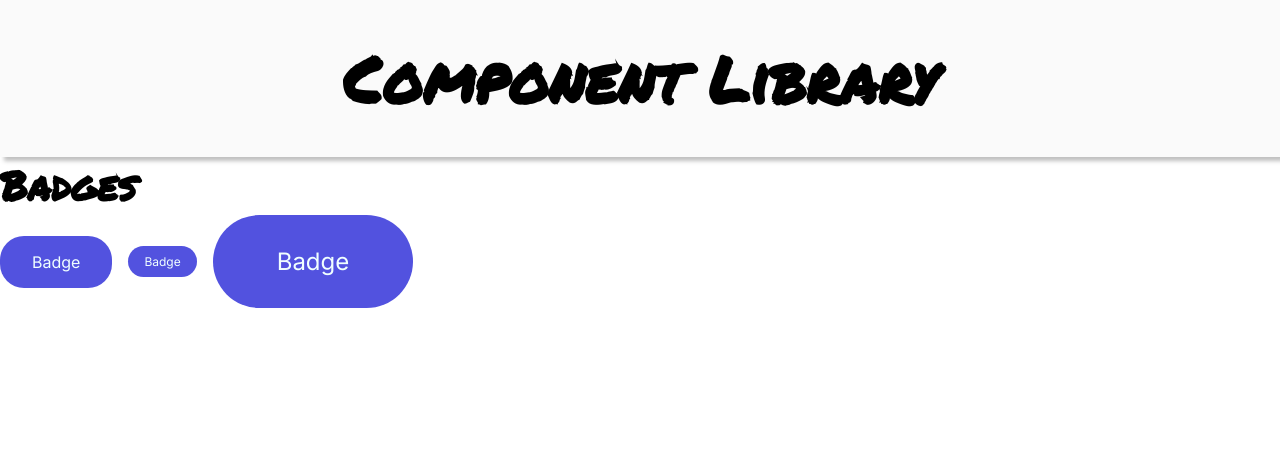
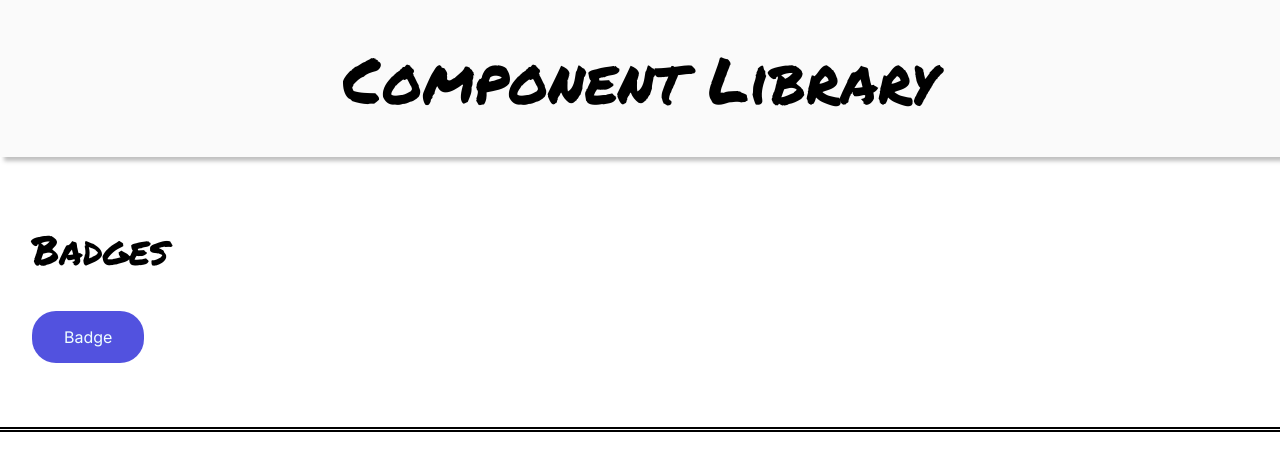
Before and after one commit to Tyriol/component-library, a React (Vite) app: page / in a window 1280 px wide. Shown: the top 470 px of the page. Built offline with nearby package versions, Linux system fonts and the light colour scheme.

Commit message:
add section component and migrate initial badge to test from App

```diff
--- a/src/App.css
+++ b/src/App.css
@@ -6,21 +6,11 @@ header {
   box-shadow: 4px 4px 4px rgba(0, 0, 0, 0.25);
 }
 
+main {
+  width: 1280px;
+  margin: 0 auto;
+}
+
 h1 {
   font-size: 4rem;
 }
-
-.badges {
-  display: flex;
-  flex-direction: column;
-}
-
-.badges > h2 {
-  font-size: 2.5rem;
-}
-
-.badge-options {
-  display: flex;
-  gap: 1rem;
-  align-items: center;
-}
--- a/src/App.tsx
+++ b/src/App.tsx
@@ -1,4 +1,5 @@
 import "./App.css";
+import Section from "./components/Section/Section";
 import Badge from "./components/Badge/Badge";
 
 function App() {
@@ -8,14 +9,9 @@ function App() {
         <h1>Component Library</h1>
       </header>
       <main>
-        <section className="badges">
-          <h2>Badges</h2>
-          <div className="badge-options">
-            <Badge />
-            <Badge size="sm" />
-            <Badge size="lg" />
-          </div>
-        </section>
+        <Section title="Badges">
+          <Badge />
+        </Section>
       </main>
     </>
   );
--- /dev/null
+++ b/src/components/Section/Section.module.css
@@ -0,0 +1,17 @@
+.section {
+  display: flex;
+  flex-direction: column;
+  gap: 2rem;
+  padding: 4rem 2rem;
+  border-bottom: thick double #000;
+}
+
+.section > h2 {
+  font-size: 2.5rem;
+}
+
+.sectionOptions {
+  display: flex;
+  gap: 1rem;
+  align-items: center;
+}
--- /dev/null
+++ b/src/components/Section/Section.tsx
@@ -0,0 +1,18 @@
+import { ReactNode } from "react";
+import styles from "./Section.module.css";
+
+interface SectionProps {
+  children: ReactNode;
+  title: string;
+}
+
+const Section: React.FC<SectionProps> = ({ children, title }) => {
+  return (
+    <section className={styles.section}>
+      <h2>{title}</h2>
+      <div className={styles.sectionOptions}>{children}</div>
+    </section>
+  );
+};
+
+export default Section;
--- a/src/index.css
+++ b/src/index.css
@@ -13,4 +13,5 @@ h2,
 h3,
 h4 {
   font-family: "Permanent Marker", cursive;
+  font-weight: 400;
 }
```
